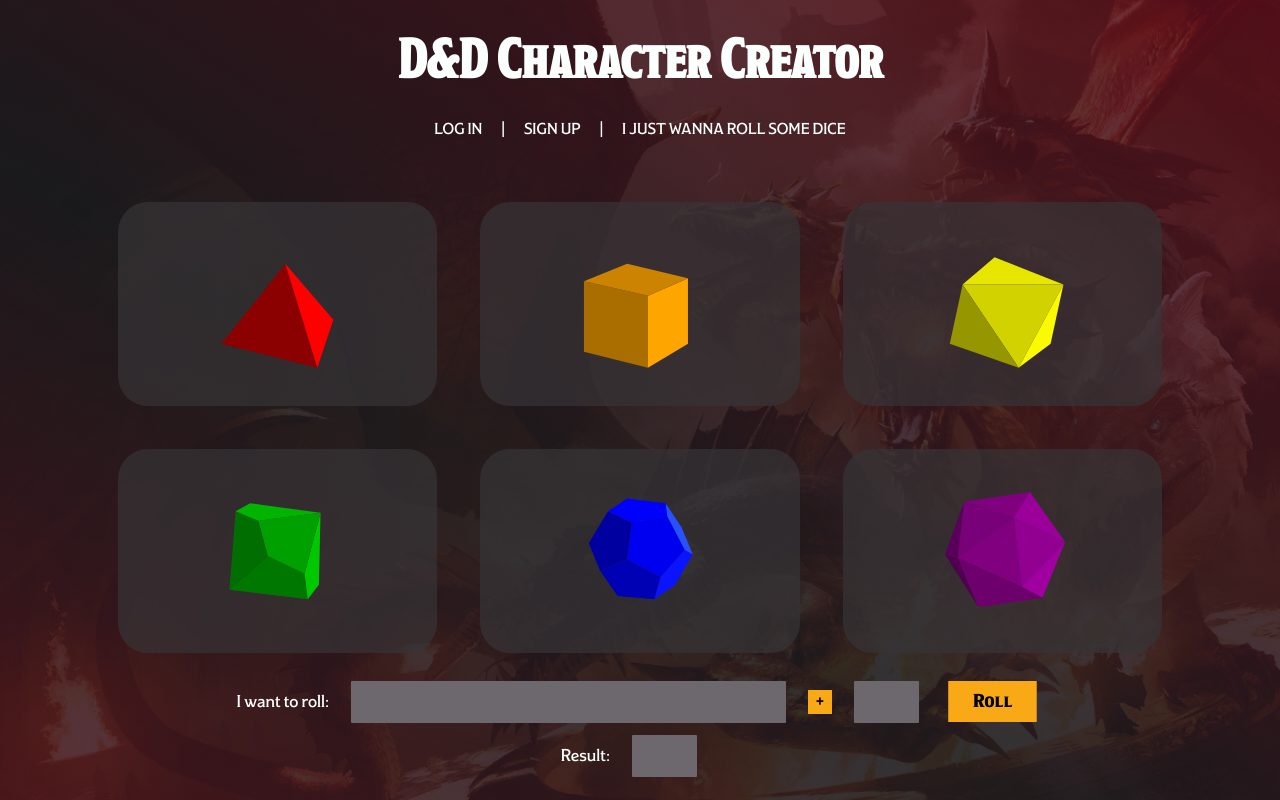
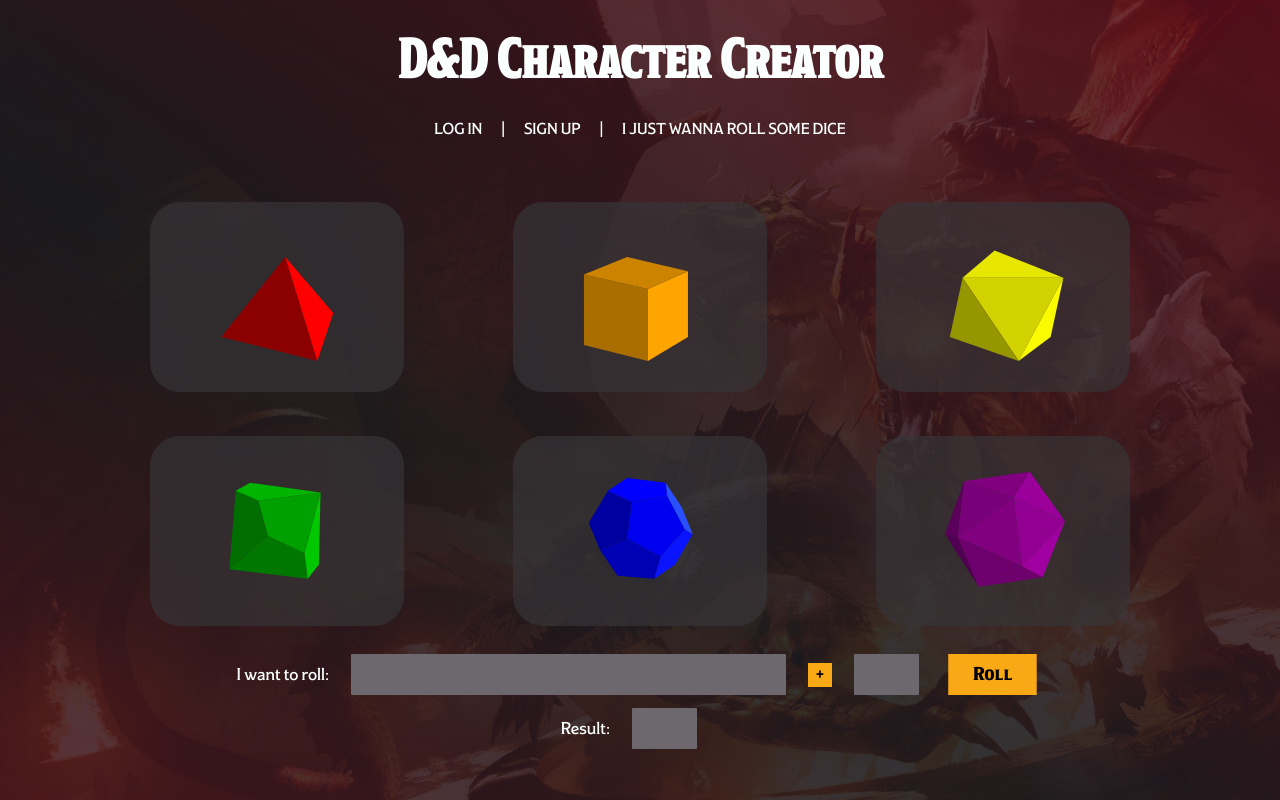
Before and after one commit to inclusivexor95/project-4, a React (Create React App) app: page /dice in a window 1280 px wide. Built offline with nearby package versions, Linux system fonts and the light colour scheme.

Commit message:
fix diceroll page

```diff
--- a/src/pages/DiceRollPage/DiceRollPage.css
+++ b/src/pages/DiceRollPage/DiceRollPage.css
@@ -7,11 +7,11 @@
 }
 
 .DiceContainer {
-    width: calc(88% / 3);
+    width: calc(70% / 3);
     background-color: rgba(55, 52, 55, 0.7);
     border-radius: 30px;
-    margin: 2%;
-    height: 30%;
+    margin: 2% 5%;
+    height: 28%;
     display: flex;
     justify-content: center;
     align-items: center;
@@ -42,8 +42,6 @@
     background-color: green;
     width: 20vh;
     height: 20vh;
-    /* border: 1px solid black; */
-    /* box-shadow: 5px 5px black; */
 }
 
 /* d4 */
```
